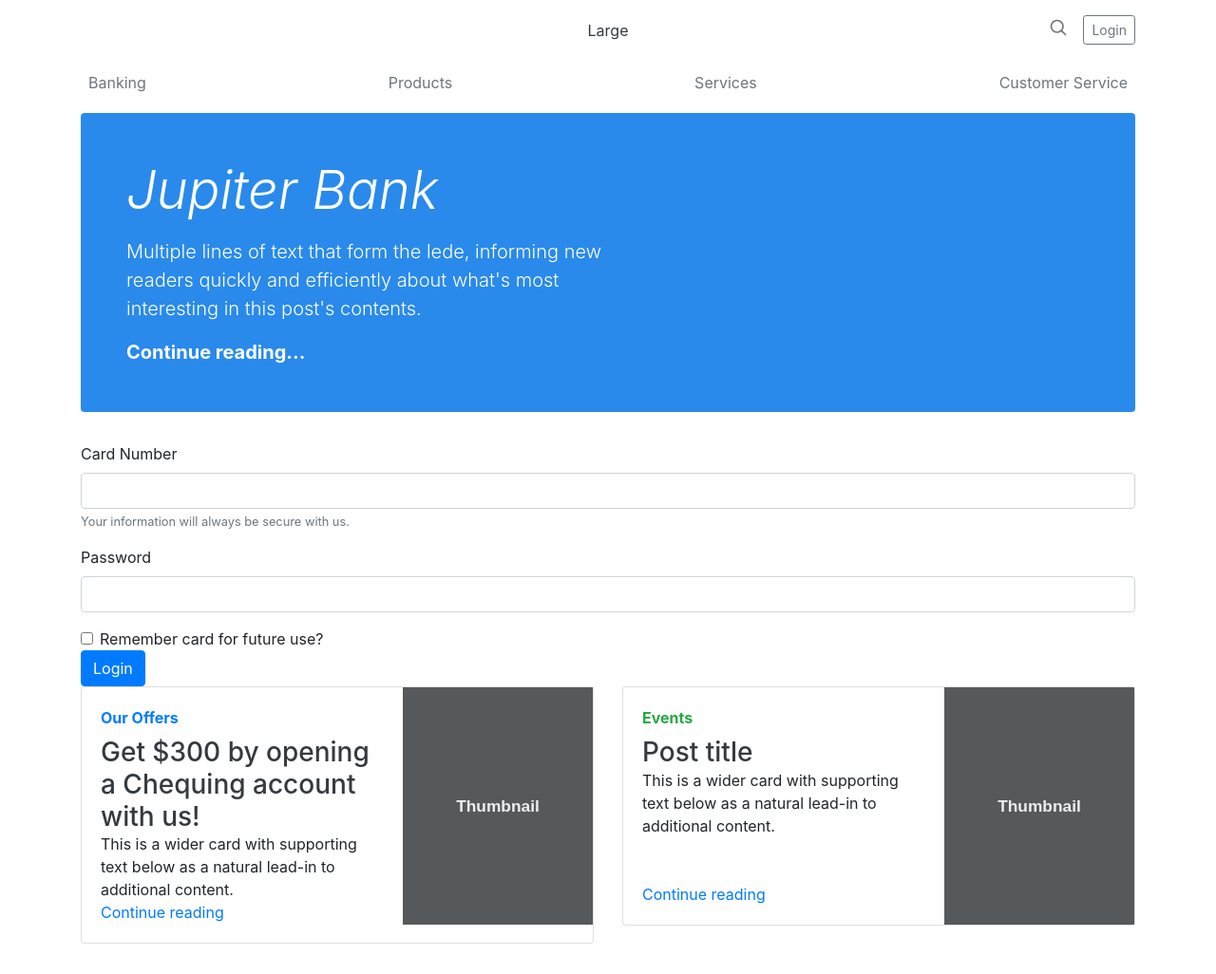
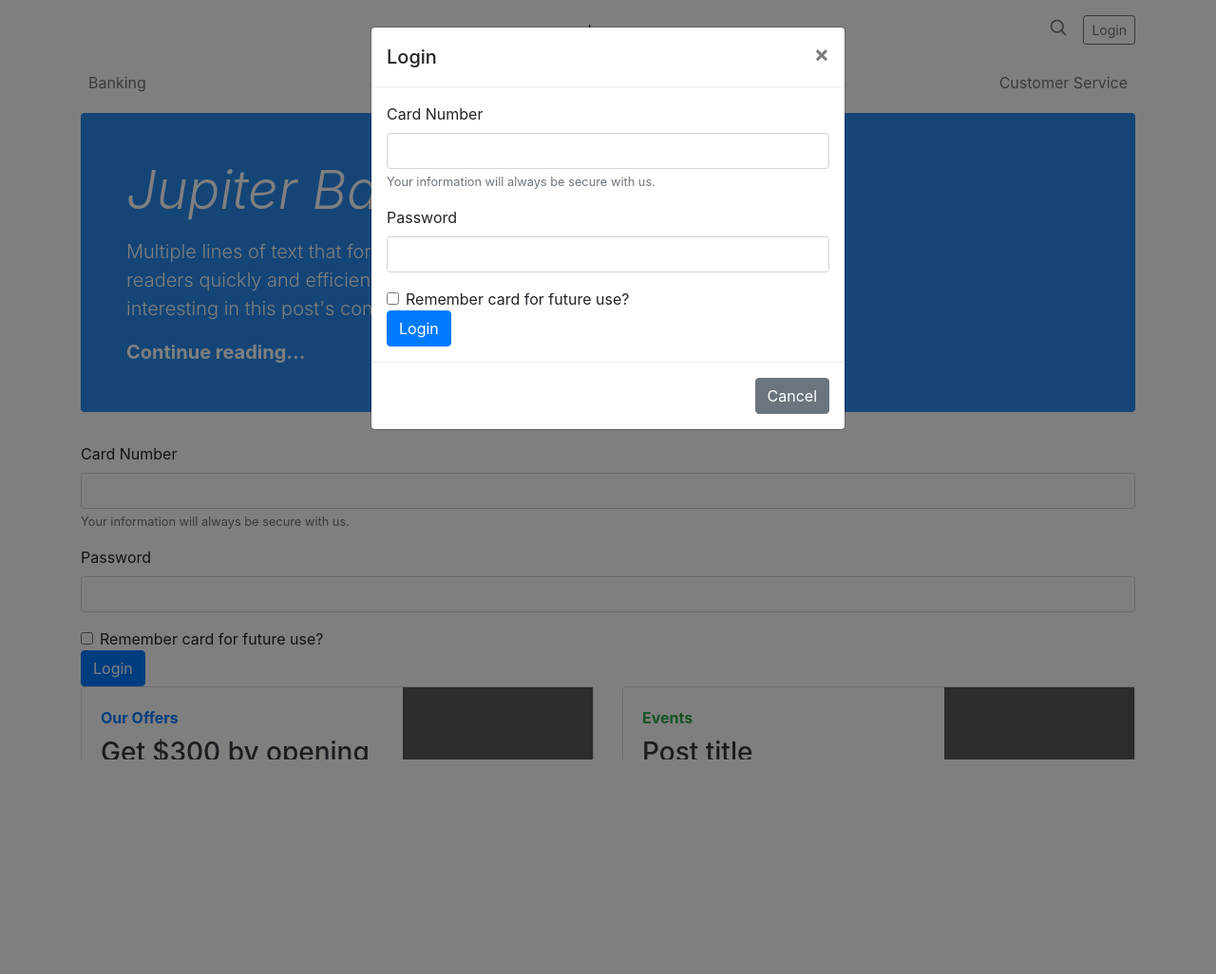
Before and after one commit to AntonNiko/BankProject, a Django app: page /publicbanking/ in a window 1280 px wide, after a click on "Login". Shown: the whole page at 95% size. After the commit the page ends 800 px from the top, so only its background shows below. Run offline with Django 3.2, Linux system fonts and the light colour scheme; some libraries are stand-ins or nearby versions.

Commit message:
Added Bootstrap 4 modal for header login button

```diff
--- a/publicbanking/templates/publicbanking/index.html
+++ b/publicbanking/templates/publicbanking/index.html
@@ -11,9 +11,14 @@
     <meta name="description" content="" />
 
 	<link href="{% static 'publicbanking/css/bootstrap.css' %}" rel="stylesheet" type="text/css" />
+	<script src="https://code.jquery.com/jquery-3.2.1.slim.min.js" integrity="sha384-KJ3o2DKtIkvYIK3UENzmM7KCkRr/rE9/Qpg6aAZGJwFDMVNA/GpGFF93hXpG5KkN" crossorigin="anonymous"></script>
 	<script type="text/javascript" src="{% static 'publicbanking/js/bootstrap.js' %}"></script>
-	<script src="https://code.jquery.com/jquery-3.2.1.slim.min.js" integrity="sha384-KJ3o2DKtIkvYIK3UENzmM7KCkRr/rE9/Qpg6aAZGJwFDMVNA/GpGFF93hXpG5KkN" crossorigin="anonymous"></script>
-
+	<script>
+	$('#loginmodal_button').click(function(e){
+		e.preventDefault;
+		$("#loginmodal").modal("show")
+	})
+	</script>
 </head>
 <body>
 <div class="container">
@@ -29,7 +34,7 @@
             <a class="text-muted" href="#">
               <svg xmlns="http://www.w3.org/2000/svg" width="20" height="20" viewBox="0 0 24 24" fill="none" stroke="currentColor" stroke-width="2" stroke-linecap="round" stroke-linejoin="round" class="mx-3"><circle cx="10.5" cy="10.5" r="7.5"></circle><line x1="21" y1="21" x2="15.8" y2="15.8"></line></svg>
             </a>
-            <button type="button" class="btn btn-sm btn-outline-secondary" data-toggle="modal" data-target="#loginmodal">Login</button>
+            <button type="button" class="btn btn-sm btn-outline-secondary" id="loginmodal_button" data-toggle="modal" data-target="#loginmodal">Login</button>
           </div>
         </div>
       </header>
@@ -101,7 +106,7 @@
       </div>
 
 
-      <div class="modal" id="loginmodal" tabindex="-1" role="dialog" aria-labelledby="loginmodaltitle" aria-hidden="true">
+      <div class="modal fade" id="loginmodal" tabindex="-1" role="dialog" aria-labelledby="loginmodaltitle" aria-hidden="true">
 		  <div class="modal-dialog" role="document">
 			<div class="modal-content">
 			  <div class="modal-header">
```
